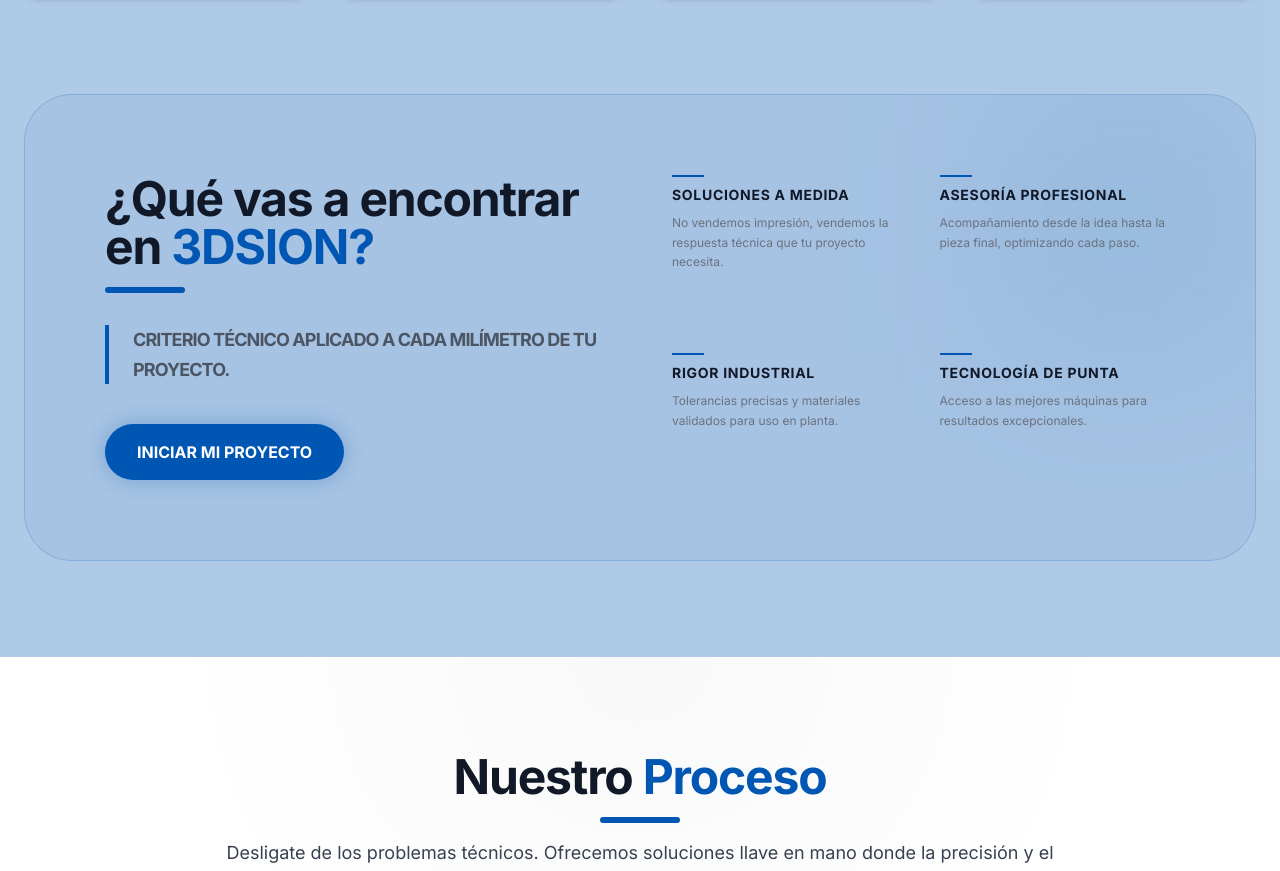
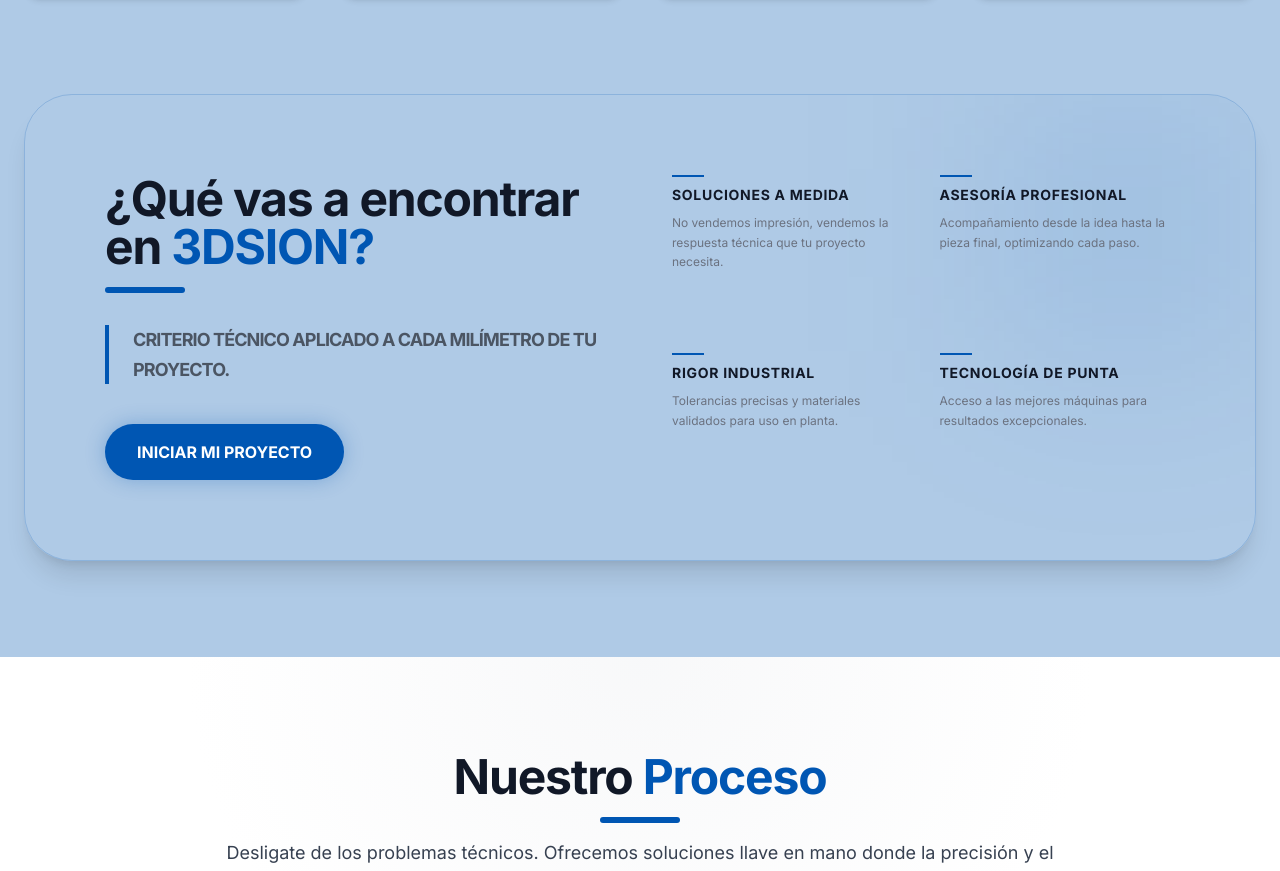
Before and after one commit to 3Dsion/3dsion_web, a React (Vite) app: page / in a window 1280 px wide. Shown: the part 3839-4710 px from the top of the page. Built offline with nearby package versions, Linux system fonts and the light colour scheme.

Commit message:
style: agregar sombra a la card de propuesta de valor para resaltar sobre el fondo

```diff
--- a/src/components/sections/ValueProp.jsx
+++ b/src/components/sections/ValueProp.jsx
@@ -42,7 +42,10 @@
                 </div>
 
                 {/* Pilar 2: Qué vas a encontrar */}
-                <div className="bg-primary/5 border border-primary/20 rounded-[2rem] md:rounded-[3rem] p-6 md:p-12 lg:p-20 overflow-hidden relative">
+                <div
+                    style={{ backgroundColor: 'var(--bg-valueprop-card)' }}
+                    className="border border-primary/20 rounded-[2rem] md:rounded-[3rem] p-6 md:p-12 lg:p-20 overflow-hidden relative shadow-xl"
+                >
                     <div className="absolute top-0 right-0 w-64 h-64 bg-primary/10 blur-[100px]"></div>
 
                     <div className="relative z-10 flex flex-col lg:flex-row gap-16">
```
